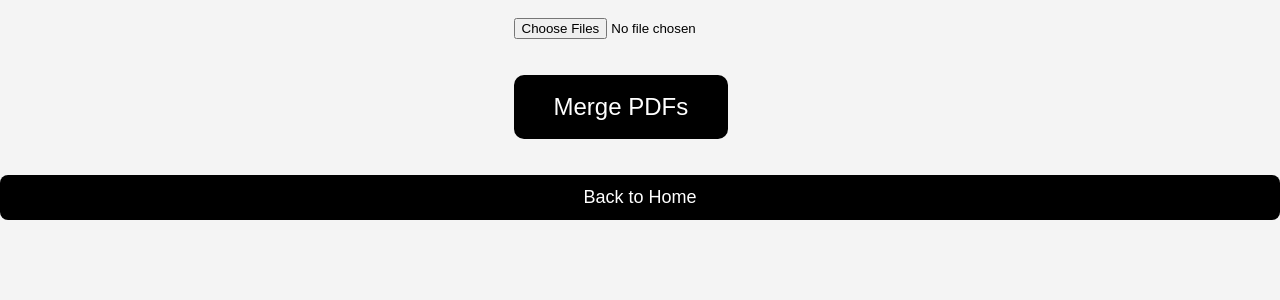
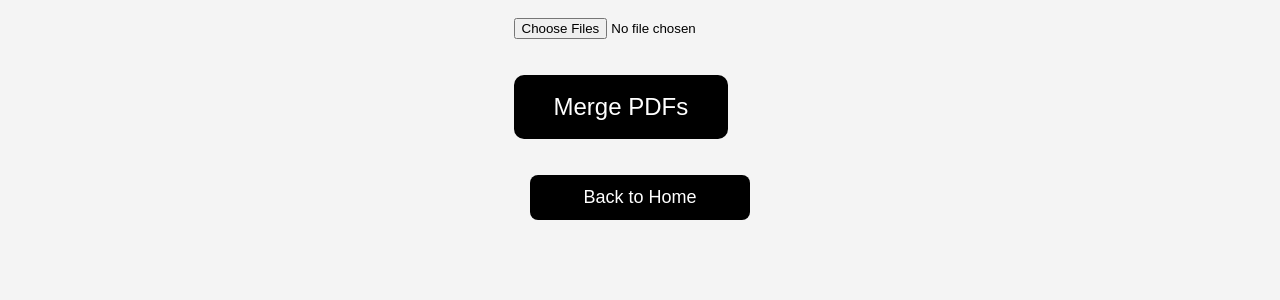
Before and after one commit to cheri-pixel/image_to_pdf-converter, a Flask app: page /merge-pdf in a window 1280 px wide. Shown: the part 199-499 px from the top of the page. Run offline with Flask 3, Linux system fonts and the light colour scheme; the visitor is signed in with stand-in values (Sample User, id 1); parts of the project's set-up code (start-up, migrations or seed data) failed here and were passed over.

Commit message:
Update style.css

```diff
--- a/static/style.css
+++ b/static/style.css
@@ -115,6 +115,8 @@ button:hover {
 
     justify-content: center;
 
-    width: 100%;
+    width: fit-content;
+
+    margin: 0 auto;
 
 }
```
